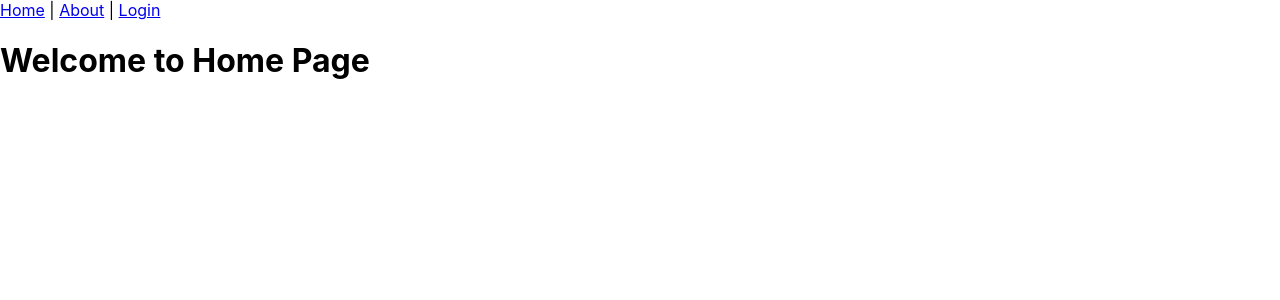
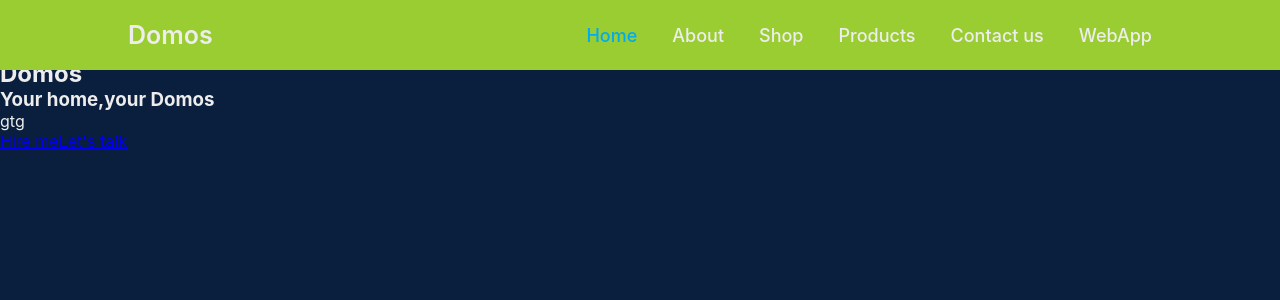
Before and after one commit to domos-office/DomosWeb, a React (Create React App) app: page / in a window 1280 px wide. Shown: the top 300 px of the page. Built offline with nearby package versions, Linux system fonts and the light colour scheme.

Commit message:
we started with home

```diff
--- a/src/App.css
+++ b/src/App.css
@@ -1,4 +1,53 @@
 /********** Home*************/
+*{
+  margin: 0;
+  padding: 0;
+  box-sizing: border-box;
+
+}
+
+body {
+  background-color: #0a1e3d;
+  color:#ededed ;
+}
+
+.homeheader {
+  position: fixed;
+  top: 0;
+  left: 0;
+  width: 100%;
+  padding: 20px 10%;
+  background: yellowgreen ;
+  display: flex;
+  justify-content: space-between;
+  align-items: center;
+  z-index: 100;
+
+
+}
+
+.logo {
+  font-size: 25px;
+  color: #ededed;
+  text-decoration: none;
+  font-weight: 600;
+
+}
+
+.navbar a {
+  font-size: 18px;
+  color: #ededed;
+  text-decoration: none;
+  font-weight: 500;
+  margin-left: 35px;
+  transition: .3s;
+
+}
+
+.navbar a:hover,
+.navbar a.active {
+  color: #00abf0;
+}
 
 
 
--- a/src/App.js
+++ b/src/App.js
@@ -2,6 +2,11 @@ import React from "react";
 import { BrowserRouter as Router, Routes, Route, Link } from "react-router-dom";
 import Home from "./pages/Home";
 import About from "./pages/About";
+import Shop from "./pages/Shop";
+import Products from "./pages/Products";
+import Contactus from "./pages/Contactus";
+
+
 import logo from './logo.svg';
 import './App.css';
 
@@ -14,10 +19,15 @@ function App() {
     <Routes>
       <Route path="/" element={<Home />} />
       <Route path="/about" element={<About />} />
+      <Route path="/shop" element={<Shop />} />
+      <Route path="/products" element={<Products />} />
+      <Route path="/contactus" element={<Contactus />} />
 
     </Routes>
   </Router>
   );
 }
 
+
+
 export default App;
--- a/src/pages/Home.js
+++ b/src/pages/Home.js
@@ -8,6 +8,41 @@ const Home = () => {
 
   </div>
 
+  <body>
+  <header className="homeheader">
+    <a href="#" className='logo'>Domos</a>
+
+
+
+    <nav className='navbar'>
+      <a href="#" className='active'>Home</a>
+      <a href="#">About</a>
+      <a href="#">Shop</a>
+      <a href="#">Products</a>
+      <a href="#">Contact us</a>
+      <a href="#">WebApp</a>
+
+    </nav>
+</header>
+
+<section className='home'>
+<div className='home-content'>
+  <h1>Domos</h1>
+  <h3>Your home,your Domos</h3>
+  <p>gtg</p>
+  <div className='btn-box'>
+    <a href='#'>Hire me</a>
+    <a href='#'>Let's talk</a>
+
+
+
+
+
+  </div>
+</div>
+</section>
+</body>
+
   </>);
 };
 
```
Also changed, not shown: src/pages/Contactus.js (added), src/pages/Products.js (added), src/pages/Shop.js (added).
